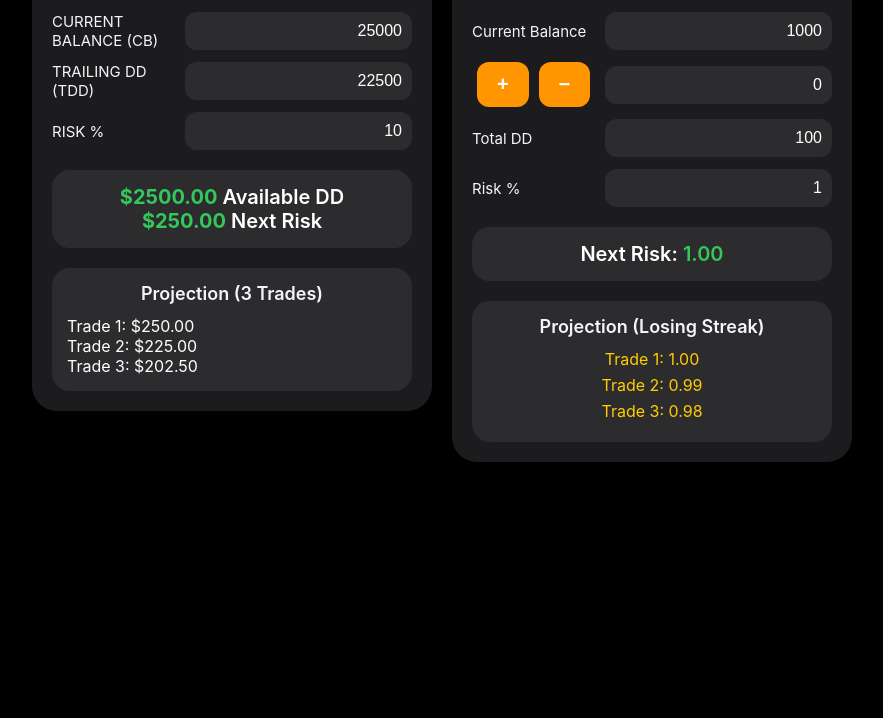
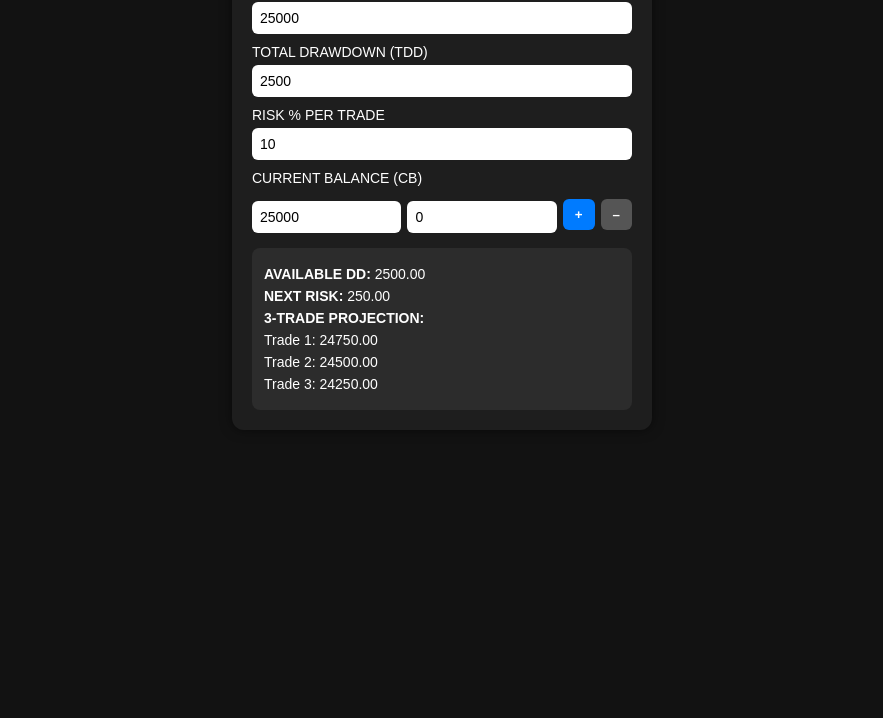
Before and after one commit to shaitrades/futures, a plain HTML site: page index.html in a window 1280 px wide. Shown: the part 122-840 px from the top of the page, without its empty margins (198-1081 px from the left). Before the commit the page ends 800 px from the top, so only its background shows below. Drawn offline with Linux system fonts and the light colour scheme.

Commit message:
Update index.html

```diff
--- a/index.html
+++ b/index.html
@@ -2,253 +2,156 @@
 <html lang="en">
 <head>
   <meta charset="UTF-8">
-  <meta name="viewport" content="width=device-width, maximum-scale=1.0, user-scalable=no">
-  <title>ENIGMA Dual Calculators</title>
+  <meta name="viewport" content="width=device-width, initial-scale=1.0">
+  <title>FUTURES PROP CALCULATOR</title>
   <style>
     body {
-      font-family: -apple-system, BlinkMacSystemFont, "SF Pro Display", Arial, sans-serif;
-      margin: 0;
-      padding: 20px;
-      background: #000;
+      font-family: Arial, sans-serif;
+      background: #121212;
       color: #fff;
       display: flex;
       justify-content: center;
       align-items: flex-start;
-      gap: 20px;
-      flex-wrap: wrap;
+      min-height: 100vh;
+      margin: 0;
+      padding: 20px;
     }
     .container {
-      width: 360px;
-      background: #1c1c1e;
-      border-radius: 25px;
+      background: #1e1e1e;
       padding: 20px;
-      box-shadow: 0 8px 20px rgba(0,0,0,0.5);
+      border-radius: 12px;
+      box-shadow: 0 0 12px rgba(0,0,0,0.5);
+      width: 380px;
     }
-    .title {
+    h2 {
       text-align: center;
-      font-size: 20px;
-      font-weight: 600;
-      margin-bottom: 20px;
-      color: #f5f5f7;
+      margin-bottom: 15px;
+      color: #00d4ff;
+    }
+    label {
+      font-size: 14px;
+      margin-top: 10px;
+      display: block;
+    }
+    input {
+      padding: 8px;
+      font-size: 14px;
+      margin-top: 5px;
+      border: none;
+      border-radius: 6px;
+      width: 100%;
+      box-sizing: border-box;
     }
     .row {
       display: flex;
       align-items: center;
-      justify-content: space-between;
-      margin: 12px 0;
+      gap: 6px;
+      margin-top: 10px;
     }
-    label {
-      font-size: 15px;
-      color: #f5f5f7;
+    .row input {
       flex: 1;
     }
-    input {
-      flex: 1.2;
-      padding: 10px;
-      font-size: 16px;
+    .btn {
+      padding: 8px 12px;
       border: none;
-      border-radius: 12px;
-      background: #2c2c2e;
-      color: #fff;
-      text-align: right;
-      outline: none;
-      -moz-appearance: textfield;
+      border-radius: 6px;
+      cursor: pointer;
+      font-weight: bold;
     }
-    input::-webkit-outer-spin-button,
-    input::-webkit-inner-spin-button {
-      -webkit-appearance: none;
-      margin: 0;
+    .btn-add { background: #007bff; color: white; }
+    .btn-sub { background: #555; color: white; }
+    .output {
+      background: #2c2c2c;
+      padding: 12px;
+      border-radius: 8px;
+      margin-top: 15px;
     }
-    .adjust-row {
-      display: flex;
-      align-items: center;
-      justify-content: space-between;
-    }
-    .adjust-row button {
-      flex: 0.6;
-      margin: 0 5px;
-      height: 45px;
-      font-size: 20px;
-      font-weight: bold;
-      border: none;
-      border-radius: 12px;
-      background: #ff9500;
-      color: white;
-      cursor: pointer;
-      transition: 0.2s;
-    }
-    .adjust-row button:hover { opacity: 0.9; }
-    .adjust-row input {
-      flex: 1;
-      margin-left: 10px;
-    }
-    .result, .output {
-      margin-top: 20px;
-      text-align: center;
-      font-size: 20px;
-      font-weight: 600;
-      background: #2c2c2e;
-      padding: 15px;
-      border-radius: 18px;
-    }
-    .result span, .output strong {
-      color: #34c759;
-    }
-    .projection {
-      margin-top: 20px;
-      padding: 15px;
-      background: #2c2c2e;
-      border-radius: 18px;
-    }
-    .projection h3 {
-      text-align: center;
-      margin: 0 0 12px 0;
-      font-size: 18px;
-      font-weight: 600;
-      color: #f5f5f7;
-    }
-    .projection p {
+    .output p {
       margin: 6px 0;
-      font-size: 16px;
-      text-align: center;
-      color: #ffcc00;
+      font-size: 14px;
     }
   </style>
 </head>
 <body>
+  <div class="container">
+    <h2>FUTURES PROP CALCULATOR</h2>
 
-  <!-- Futures Prop Calculator -->
-  <div class="container">
-    <div class="title">Futures Prop Calc</div>
+    <label>INITIAL BALANCE (IB)</label>
+    <input type="number" id="ib" value="25000">
 
+    <label>TOTAL DRAWDOWN (TDD)</label>
+    <input type="number" id="tdd" value="2500">
+
+    <label>RISK % PER TRADE</label>
+    <input type="number" id="riskPercent" value="10">
+
+    <label>CURRENT BALANCE (CB)</label>
     <div class="row">
-      <label>INITIAL BALANCE (IB)</label>
-      <input type="number" id="ib" value="25000">
-    </div>
-    <div class="row">
-      <label>CURRENT BALANCE (CB)</label>
-      <input type="number" id="cb" value="25000">
-    </div>
-    <div class="row">
-      <label>TRAILING DD (TDD)</label>
-      <input type="number" id="tdd" value="22500">
-    </div>
-    <div class="row">
-      <label>RISK %</label>
-      <input type="number" id="riskPercent1" value="10">
+      <input type="number" id="cbManual" value="25000">
+      <input type="number" id="cbAmount" value="0">
+      <button class="btn btn-add" onclick="adjustCB(true)">+</button>
+      <button class="btn btn-sub" onclick="adjustCB(false)">–</button>
     </div>
 
     <div class="output">
-      <div><strong id="ddBuffer">$0</strong> Available DD</div>
-      <div><strong id="nextRisk">$0</strong> Next Risk</div>
-    </div>
-
-    <div class="projection">
-      <h3>Projection (3 Trades)</h3>
-      <div>Trade 1: <span id="trade1">$0</span></div>
-      <div>Trade 2: <span id="trade2">$0</span></div>
-      <div>Trade 3: <span id="trade3">$0</span></div>
-    </div>
-  </div>
-
-  <!-- ENIGMA Projection Calculator -->
-  <div class="container">
-    <div class="title">ENIGMA Projection Calc</div>
-
-    <div class="row">
-      <label>Initial Balance</label>
-      <input type="number" id="initialBalance" value="1000">
-    </div>
-    <div class="row">
-      <label>Current Balance</label>
-      <input type="number" id="currentBalance" value="1000">
-    </div>
-    <div class="row adjust-row">
-      <button onclick="adjustBalance(true)">+</button>
-      <button onclick="adjustBalance(false)">−</button>
-      <input type="number" id="adjustAmount" value="0">
-    </div>
-    <div class="row">
-      <label>Total DD</label>
-      <input type="number" id="totalDD" value="100">
-    </div>
-    <div class="row">
-      <label>Risk %</label>
-      <input type="number" id="riskPercent2" value="1">
-    </div>
-
-    <div class="result">
-      Next Risk: <span id="nextRisk2">0</span>
-    </div>
-
-    <div class="projection">
-      <h3>Projection (Losing Streak)</h3>
-      <div id="projectionList"></div>
+      <p><strong>AVAILABLE DD:</strong> <span id="availableDD">0</span></p>
+      <p><strong>NEXT RISK:</strong> <span id="nextRisk">0</span></p>
+      <p><strong>3-TRADE PROJECTION:</strong></p>
+      <p>Trade 1: <span id="proj1">0</span></p>
+      <p>Trade 2: <span id="proj2">0</span></p>
+      <p>Trade 3: <span id="proj3">0</span></p>
     </div>
   </div>
 
   <script>
-    // --- Futures Prop Calculator Logic ---
-    function updateFuturesCalc() {
-      let cbVal = parseFloat(document.getElementById("cb").value) || 0;
-      let tddVal = parseFloat(document.getElementById("tdd").value) || 0;
-      let riskVal = parseFloat(document.getElementById("riskPercent1").value) / 100 || 0;
+    const ibEl = document.getElementById('ib');
+    const tddEl = document.getElementById('tdd');
+    const riskEl = document.getElementById('riskPercent');
+    const cbEl = document.getElementById('cbManual');
+    const amountEl = document.getElementById('cbAmount');
 
-      let buffer = cbVal - tddVal;
-      if (buffer < 0) buffer = 0;
+    const availableDDSpan = document.getElementById('availableDD');
+    const nextRiskSpan = document.getElementById('nextRisk');
+    const proj1 = document.getElementById('proj1');
+    const proj2 = document.getElementById('proj2');
+    const proj3 = document.getElementById('proj3');
 
-      let riskAmt = buffer * riskVal;
+    function calculate() {
+      const ib = parseFloat(ibEl.value) || 0;
+      const tdd = parseFloat(tddEl.value) || 0;
+      const cb = parseFloat(cbEl.value) || 0;
+      const riskPercent = parseFloat(riskEl.value) || 0;
 
-      let proj1 = riskAmt;
-      let proj2 = (buffer - proj1) * riskVal;
-      if (proj2 < 0) proj2 = 0;
-      let proj3 = (buffer - proj1 - proj2) * riskVal;
-      if (proj3 < 0) proj3 = 0;
+      let availableDD = (cb + tdd) - ib;
+      if (availableDD < 0) availableDD = 0;
 
-      document.getElementById("ddBuffer").textContent = `$${buffer.toFixed(2)}`;
-      document.getElementById("nextRisk").textContent = `$${riskAmt.toFixed(2)}`;
-      document.getElementById("trade1").textContent = `$${proj1.toFixed(2)}`;
-      document.getElementById("trade2").textContent = `$${proj2.toFixed(2)}`;
-      document.getElementById("trade3").textContent = `$${proj3.toFixed(2)}`;
-    }
-    ["ib","cb","tdd","riskPercent1"].forEach(id => {
-      document.getElementById(id).addEventListener("input", updateFuturesCalc);
-    });
-    updateFuturesCalc();
+      let nextRisk = (riskPercent / 100) * availableDD;
 
-    // --- ENIGMA Projection Calculator Logic ---
-    function adjustBalance(add) {
-      let amt = parseFloat(document.getElementById("adjustAmount").value) || 0;
-      let cb = parseFloat(document.getElementById("currentBalance").value) || 0;
-      document.getElementById("currentBalance").value = add ? cb + amt : cb - amt;
-      updateEnigmaProjection();
+      availableDDSpan.textContent = availableDD.toFixed(2);
+      nextRiskSpan.textContent = nextRisk.toFixed(2);
+
+      proj1.textContent = (cb - nextRisk).toFixed(2);
+      proj2.textContent = (cb - 2 * nextRisk).toFixed(2);
+      proj3.textContent = (cb - 3 * nextRisk).toFixed(2);
     }
 
-    function updateEnigmaProjection() {
-      let ib = parseFloat(document.getElementById("initialBalance").value) || 0;
-      let cb = parseFloat(document.getElementById("currentBalance").value) || 0;
-      let tdd = parseFloat(document.getElementById("totalDD").value) || 0;
-      let riskPct = parseFloat(document.getElementById("riskPercent2").value) / 100 || 0;
+    function adjustCB(isAdd) {
+      let cb = parseFloat(cbEl.value) || 0;
+      let amt = parseFloat(amountEl.value) || 0;
+      if (isAdd) {
+        cb += amt;
+      } else {
+        cb -= amt;
+      }
+      cbEl.value = cb.toFixed(2);
+      calculate();
+    }
 
-      let usedDD = Math.max(ib - cb, 0);
-      let remainingDD = Math.max(tdd - usedDD, 0);
-      let nextRisk = remainingDD * riskPct;
+    [ibEl, tddEl, riskEl, cbEl].forEach(el => {
+      el.addEventListener('input', calculate);
+    });
 
-      document.getElementById("nextRisk2").innerText = nextRisk.toFixed(2);
-
-      let projectionHTML = "";
-      let tempRemainingDD = remainingDD;
-      for (let i = 1; i <= 3; i++) {
-        let projRisk = tempRemainingDD * riskPct;
-        if (projRisk <= 0) break;
-        projectionHTML += `<p>Trade ${i}: ${projRisk.toFixed(2)}</p>`;
-        tempRemainingDD -= projRisk;
-      }
-      document.getElementById("projectionList").innerHTML = projectionHTML;
-    }
-    document.querySelectorAll("#initialBalance, #currentBalance, #totalDD, #riskPercent2")
-      .forEach(input => input.addEventListener("input", updateEnigmaProjection));
-    updateEnigmaProjection();
+    calculate();
   </script>
 </body>
 </html>
```
